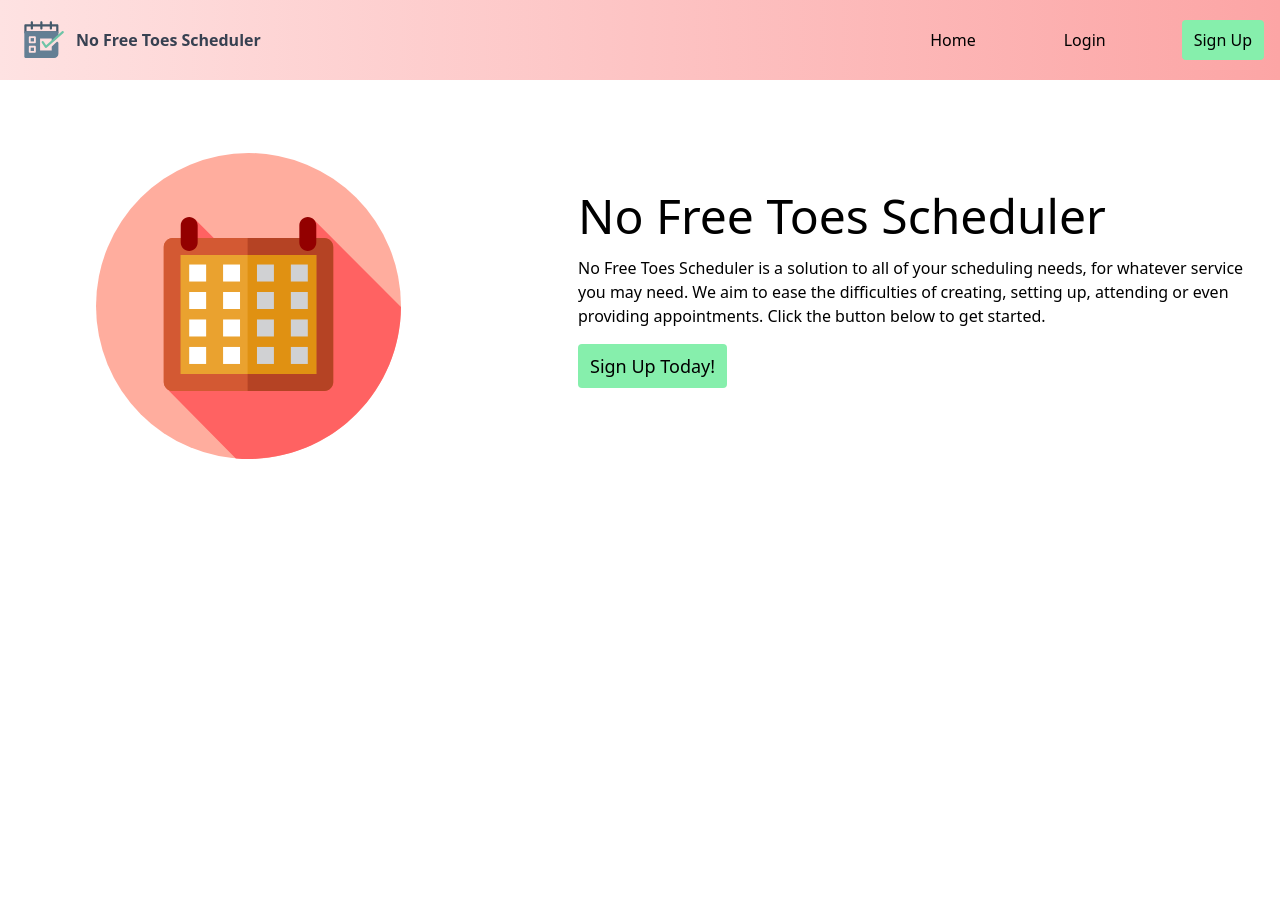
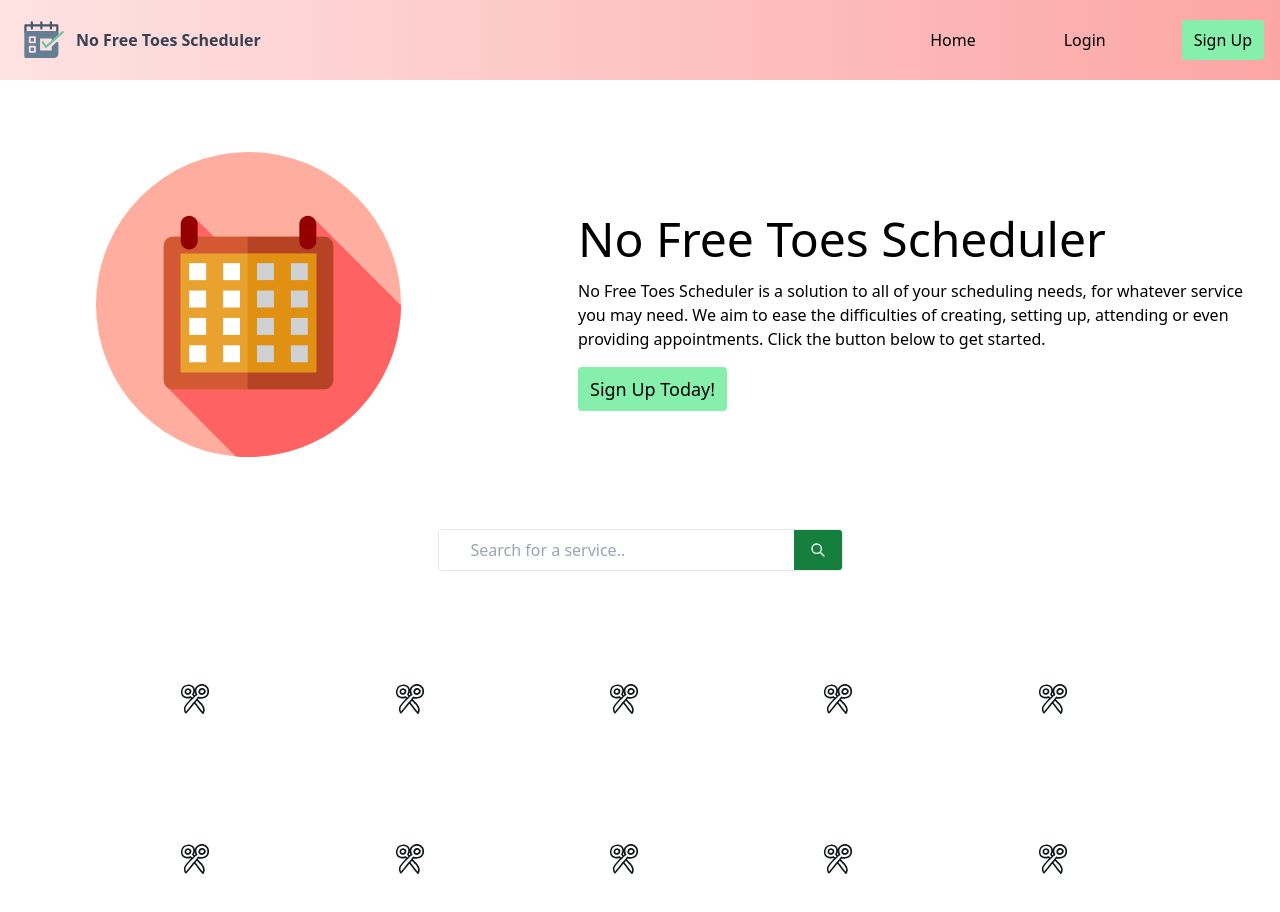
Before and after one commit to brianalegre/No-Free-Toes, a React (Create React App) app in the folder client/: page / in a window 1280 px wide. Shown: the top 912 px of the page. Before the commit the page ends 800 px from the top, so only its background shows below. Built offline with nearby package versions, Linux system fonts and the light colour scheme; the HTML template or start-up script is replaced by a standard one.

Commit message:
Transferring work from laptop to PC. Worked on grid system/content area in Home component

```diff
--- a/client/src/components/Home.js
+++ b/client/src/components/Home.js
@@ -1,28 +1,99 @@
 import React from "react";
 import Navbar from "./Navbar";
 import heroImg from "../images/hero_image.svg";
+import haircutIcon from "../images/icons/haircuticon.svg"
 
 export default function Home() {
   return (
     <>
       <Navbar />
-      <div class="container mx-auto flex flex-col md:flex-row items-center my-12">
-        <div class="pl-24 w-full lg:w-1/2 lg:py-6">
-          <img src={heroImg} alt="hero image" className="w-4/6" />
+
+      {/* HERO SECTION */}
+      <div className="container mx-auto flex flex-col md:flex-row items-center my-12">
+        <div className="pl-24 w-full lg:w-1/2 lg:py-6">
+          <img src={heroImg} alt="hero" className="w-4/6" />
         </div>
-        <div class="flex flex-col w-full lg:w-2/3 justify-center items-start pt-12 pb-24 px-6">
-          <h1 class="my-4 text-2xl text-bold lg:text-5xl">No Free Toes Scheduler</h1>
-          <p class="leading-normal mb-4">
+        <div className="flex flex-col w-full lg:w-2/3 justify-center items-start py-12 px-6">
+          <h1 className="my-4 text-2xl text-bold lg:text-5xl">
+            No Free Toes Scheduler
+          </h1>
+          <p className="leading-normal mb-4">
             No Free Toes Scheduler is a solution to all of your scheduling
             needs, for whatever service you may need. We aim to ease the
             difficulties of creating, setting up, attending or even providing
             appointments. Click the button below to get started.
           </p>
-          <button class="py-2 px-3 text-lg bg-green-300 hover:bg-green-700 text-black hover:text-gray-100 rounded transition duration-300">
+          <button className="py-2 px-3 text-lg bg-green-300 hover:bg-green-700 text-black hover:text-gray-100 rounded transition duration-300">
+            {/* add {Link} router here for signup page */}
             Sign Up Today!
           </button>
         </div>
       </div>
+
+      <div className="text-black bg-white flex items-center justify-center pb-12">
+        <form
+          role="search"
+          className="mb-4 md:flex md:flex-wrap md:justify-between input-group"
+        >
+          <div className="border rounded overflow-hidden flex">
+            <label for="userInput" className="sr-only">
+              Search Services
+            </label>
+            <input
+              type="search"
+              name="search-service"
+              autocomplete="on"
+              className="pl-6 lg:pl-8 py-2"
+              id="userInput"
+              placeholder="Search for a service.."
+              size="30"
+            />
+            <button className="flex items-center bg-green-700 justify-center px-4">
+              <svg
+                className="h-4 w-4 text-grey-dark"
+                fill="white"
+                xmlns="http://www.w3.org/2000/svg"
+                viewBox="0 0 24 24"
+              >
+                <path d="M16.32 14.9l5.39 5.4a1 1 0 0 1-1.42 1.4l-5.38-5.38a8 8 0 1 1 1.41-1.41zM10 16a6 6 0 1 0 0-12 6 6 0 0 0 0 12z" />
+              </svg>
+            </button>
+          </div>
+        </form>
+      </div>
+
+      <main className="px-16 py-12 place-items-center lg:px-32 lg:py-12 grid grid-cols-2 md:grid-cols-5 gap-x-12 gap-y-24">
+        <div>
+          <img src={haircutIcon} alt="lorem picsum" />
+        </div>
+        <div>
+          <img src={haircutIcon} alt="lorem picsum" />
+        </div>
+        <div>
+          <img src={haircutIcon} alt="lorem picsum" />
+        </div>
+        <div>
+          <img src={haircutIcon} alt="lorem picsum" />
+        </div>
+        <div>
+          <img src={haircutIcon} alt="lorem picsum" />
+        </div>
+        <div>
+          <img src={haircutIcon} alt="lorem picsum" />
+        </div>
+        <div>
+          <img src={haircutIcon} alt="lorem picsum" />
+        </div>
+        <div>
+          <img src={haircutIcon} alt="lorem picsum" />
+        </div>
+        <div>
+          <img src={haircutIcon} alt="lorem picsum" />
+        </div>
+        <div>
+          <img src={haircutIcon} alt="lorem picsum" />
+        </div>
+      </main>
     </>
   );
 }
--- a/client/src/components/Navbar.js
+++ b/client/src/components/Navbar.js
@@ -74,7 +74,7 @@ const memberMobileNav = memberNavLinks.map((navlinks) => (
   <>
     <a
       href={navlinks.link}
-      className="block py-2 px-4 text-sm hover:bg-gray-200"
+      className="block py-2 px-4 text-sm text-black hover:text-pink-500"
     >
       {navlinks.name}
     </a>
```
Also changed, not shown: client/src/images/icons/haircuticon.svg (added).
